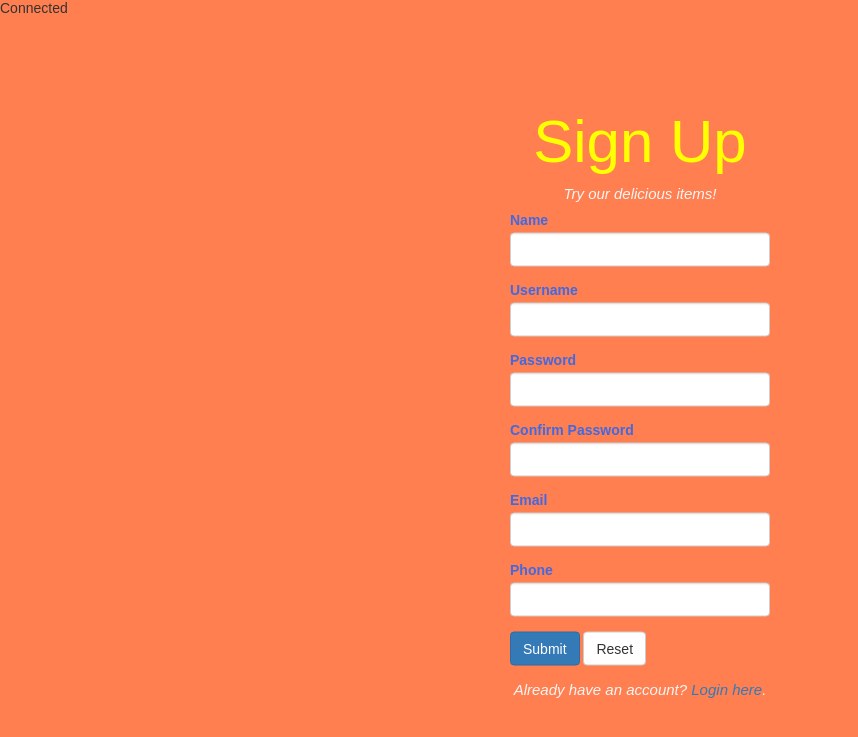
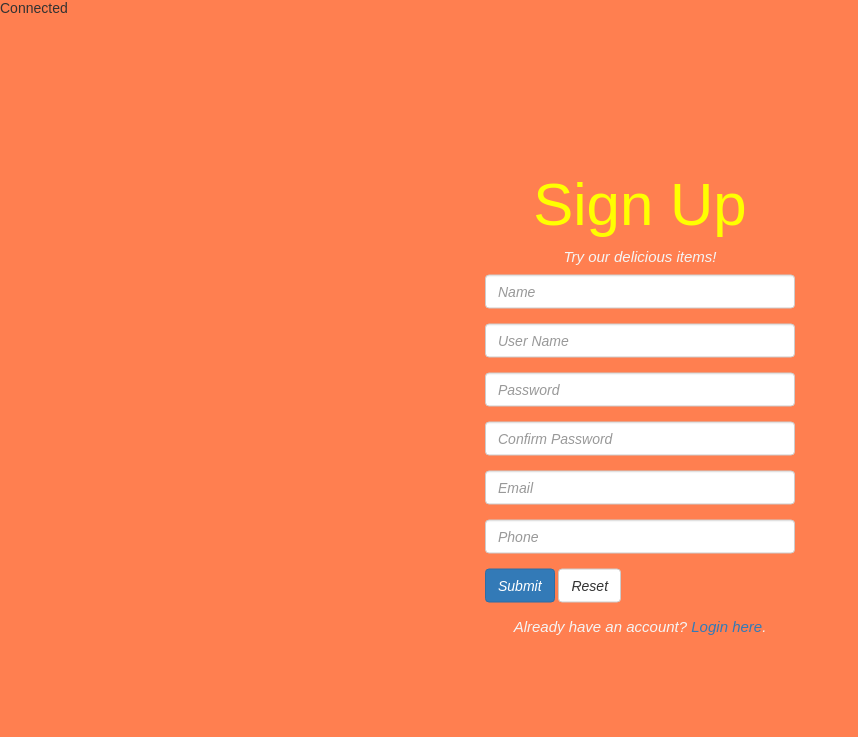
Before and after one commit to Rafsan25/CSE311.9L_Summer20_RAH1_-M-, a PHP site: page /register.php in a window 1280 px wide. Shown: the top 737 px of the page, without its empty margins (0-858 px from the left). Run offline with PHP 8.4, Linux system fonts and the light colour scheme.

Commit message:
modified register.php

```diff
--- a/register.php
+++ b/register.php
@@ -207,7 +207,8 @@ if($_SERVER["REQUEST_METHOD"] == "POST") {
         p{font-style: italic;}
         label{color: royalblue;}
         body{ font: 14px sans-serif; }
-        .wrapper{width: 300px; padding: 20px;position: relative ;margin: 0;position: absolute;top: 50%;left: 50%;margin-right: -50%;transform: translate(-50%, -50%)}
+        input{font-style: italic;}
+        .wrapper{width: 350px; padding: 20px;position: relative ;margin: 0;position: absolute;top: 50%;left: 50%;margin-right: -50%;transform: translate(-50%, -50%)}
     </style>
 </head>
 <body>
@@ -216,36 +217,36 @@ if($_SERVER["REQUEST_METHOD"] == "POST") {
     <p>Try our delicious items!</p>
     <form action="<?php echo htmlspecialchars($_SERVER["PHP_SELF"]); ?>" method="post">
         <div class="form-group <?php echo (!empty($name_err)) ? 'has-error' : ''; ?>">
-            <label>Name</label>
-            <input type="text" name="name" class="form-control" value="<?php echo $name; ?>">
+
+            <input type="text" name="name" class="form-control" placeholder="Name" value="<?php echo $name; ?>">
             <span class="help-block"><?php echo $name_err; ?></span>
 
         </div>
         <div class="form-group <?php echo (!empty($user_name_err)) ? 'has-error' : ''; ?>">
-            <label>Username</label>
-            <input type="text" name="user_name" class="form-control" value="<?php echo $user_name; ?>">
+
+            <input type="text" name="user_name" class="form-control" placeholder="User Name" value="<?php echo $user_name; ?>">
             <span class="help-block"><?php echo $user_name_err; ?></span>
 
         </div>
         <div class="form-group <?php echo (!empty($password_err)) ? 'has-error' : ''; ?>">
-            <label>Password</label>
-            <input type="password" name="password" class="form-control" value="<?php echo $password; ?>">
+
+            <input type="password" name="password" class="form-control" placeholder="Password" value="<?php echo $password; ?>">
             <span class="help-block"><?php echo $password_err; ?></span>
         </div>
         <div class="form-group <?php echo (!empty($confirm_password_err)) ? 'has-error' : ''; ?>">
-            <label>Confirm Password</label>
-            <input type="password" name="confirm_password" class="form-control" value="<?php echo $confirm_password; ?>">
+
+            <input type="password" name="confirm_password" class="form-control" placeholder="Confirm Password" value="<?php echo $confirm_password; ?>">
             <span class="help-block"><?php echo $confirm_password_err; ?></span>
         </div>
         <div class="form-group <?php echo (!empty($email_err)) ? 'has-error' : ''; ?>">
-            <label>Email</label>
-            <input type="text" email="email" class="form-control" value="<?php echo $email; ?>">
+
+            <input type="text" email="email" class="form-control" placeholder="Email" value="<?php echo $email; ?>">
             <span class="help-block"><?php echo $email_err; ?></span>
 
         </div>
         <div class="form-group <?php echo (!empty($phone_err)) ? 'has-error' : ''; ?>">
-            <label>Phone</label>
-            <input type="text" phone="phone" class="form-control" value="<?php echo $phone; ?>">
+
+            <input type="text" phone="phone" class="form-control" placeholder="Phone" value="<?php echo $phone; ?>">
             <span class="help-block"><?php echo $phone_err; ?></span>
 
         </div>
```
